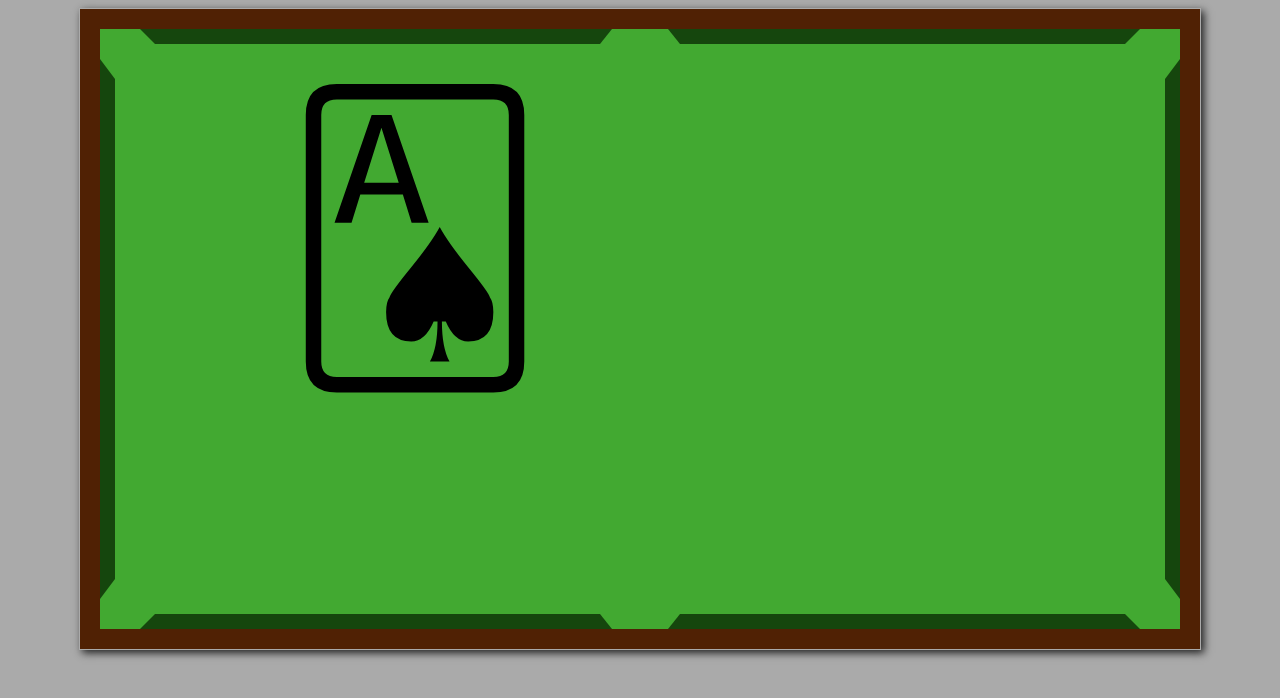
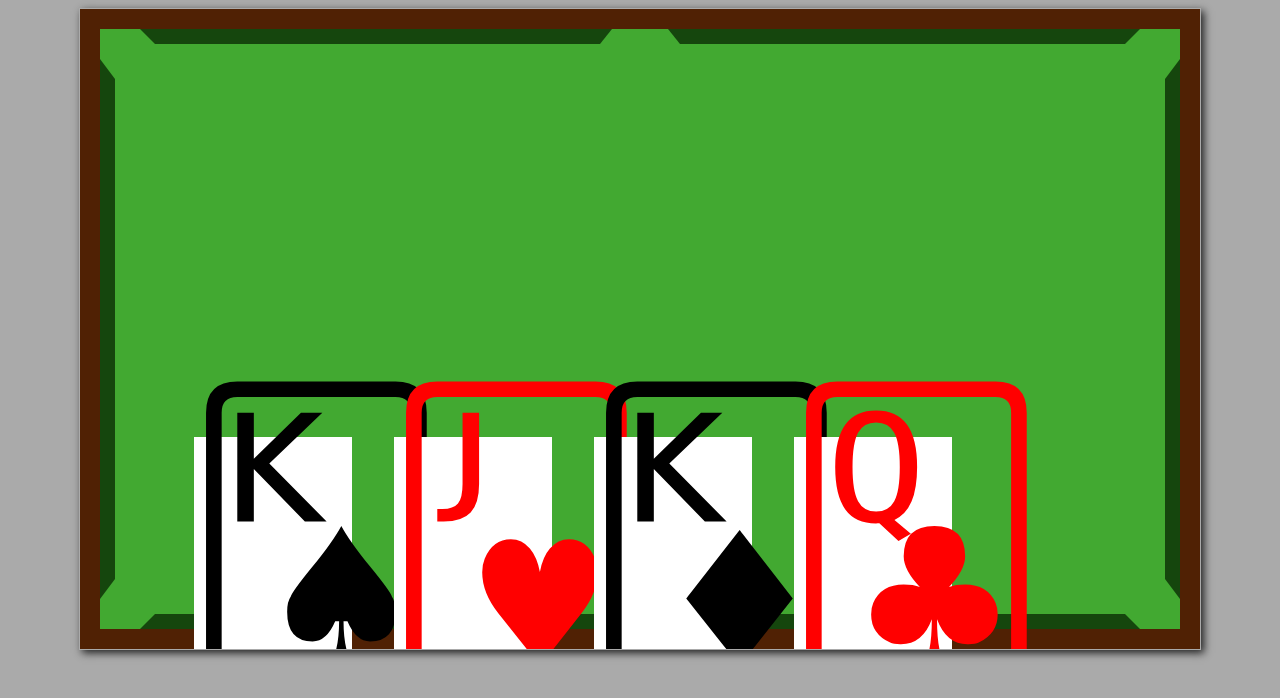
Before and after one commit to sleddog/cards, a plain HTML site: page index.html in a window 1280 px wide. Drawn offline with Linux system fonts and the light colour scheme.

Commit message:
more unicode work

```diff
--- a/index.html
+++ b/index.html
@@ -16,17 +16,18 @@ var SIX = 6;
 var SEVEN = 7;
 var EIGHT = 8;
 var NINE = 9;
-var TEN = 10;
-var JACK = 11;
-var QUEEN = 12;
-var KING = 13;
+var TEN = 'A';
+var JACK = 'B';
+var QUEEN = 'D';
+var KING = 'E';
 
 //suites
-var SPADES = 1;
-var DIAMONDS = 2;
-var CLUBS = 3;
-var HEARTS = 4;
+var SPADES = 'A';
+var DIAMONDS = 'B';
+var CLUBS = 'C';
+var HEARTS = 'D';
 
+//notes on unicode characters for playing cards
 //https://en.wikipedia.org/wiki/Playing_cards_in_Unicode
 //http://www.2ality.com/2013/09/javascript-unicode.html
 //http://www.fileformat.info/info/unicode/char/1f0a1/index.htm
@@ -48,26 +49,6 @@ var BUMPER_FELT_GREEN = "rgb(21, 70, 13)";
 var X_MAX = 1120;
 var Y_MAX = 640;
 
-function toUTF16(codePoint) {
-    var TEN_BITS = parseInt('1111111111', 2);
-    function u(codeUnit) {
-        return '\\u'+codeUnit.toString(16).toUpperCase();
-    }
-
-    if (codePoint <= 0xFFFF) {
-        return u(codePoint);
-    }
-    codePoint -= 0x10000;
-
-    // Shift right to get to most significant 10 bits
-    var leadSurrogate = 0xD800 + (codePoint >> 10);
-
-    // Mask to get least significant 10 bits
-    var tailSurrogate = 0xDC00 + (codePoint & TEN_BITS);
-
-    return u(leadSurrogate) + u(tailSurrogate);
-}
-
 //game data structure
 var cardList;
 
@@ -86,10 +67,13 @@ function onloadHandler()
 
    function getDeck() {
        var x = 800;
-       var y = 320;
+       var y = 620;
 
        return [
-          new Card(ACE, SPADES, 200, y),
+          new Card(KING, SPADES, 100, y),
+          new Card(JACK, DIAMONDS, 300, y),
+          new Card(KING, CLUBS, 500, y),
+          new Card(QUEEN, HEARTS, 700, y),
        ];
     }
 
@@ -267,23 +251,40 @@ function onloadHandler()
 
       this.render = function()
       {
+	 var fontSize = 200;
+	 var xFudge = 7 *(fontSize / 100);
+	 var yFudge = 4 *(fontSize / 100);
+	 var wFudge = 21 *(fontSize / 100);
+	 var hFudge = 7 *(fontSize / 100);
+
+         // draw the background
+         ctx.fillStyle = WHITE;
+         ctx.beginPath();
+         ctx.rect(
+           this.position.x + xFudge,
+           this.position.y-fontSize + yFudge,
+           fontSize - wFudge,
+           fontSize + hFudge
+         );
+         ctx.fill();
+
          // draw the card text
          ctx.save();
-	 var fontSize = 198;
-	 //var text = "\\U+1F0A1"
-	 //var h= '00A9';
-         var treble = toUTF16(0x1D120);
-         //var text = treble;
-         var h = 'D834';
-	 var text = String.fromCharCode(parseInt(h, 16));
-         var h2 = 'D834';
-	 var text2 = String.fromCharCode(parseInt(h2, 16));
-         var text = text + text2;
-         var text = "\uD83C\uDCA1";
-	 //var text = String.fromCharCode(parseInt(h, 16));
+         var text = eval("'\\uD83C\\u" + "DC" + this.suit + this.num.toString() + "'");
          ctx.font = "Normal " + fontSize + "pt Arial";
-         drawText(this.position.x,this.position.y, text, BLACK);
+	 var color = (this.suit == CLUBS || this.suit == SPADES) ? BLACK : RED;
+         drawText(this.position.x,this.position.y, text, color);
          ctx.restore();
+
+         // draw the card text
+	 /*
+         ctx.save();
+         var text = "\u2660";
+         ctx.font = "Normal " + fontSize + "pt Arial";
+	 var color = (this.suit == CLUBS || this.suit == SPADES) ? BLACK : RED;
+         drawText(this.position.x+(11*fontSize/100),this.position.y, text, color);
+         ctx.restore();
+	 */
       };
    };
 }
```
